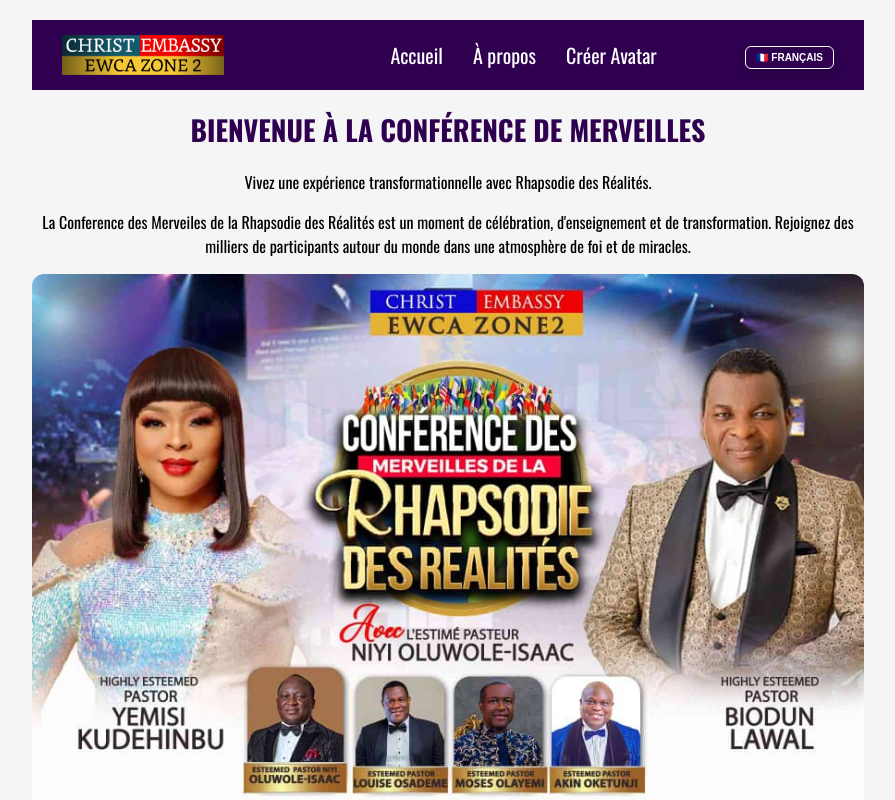
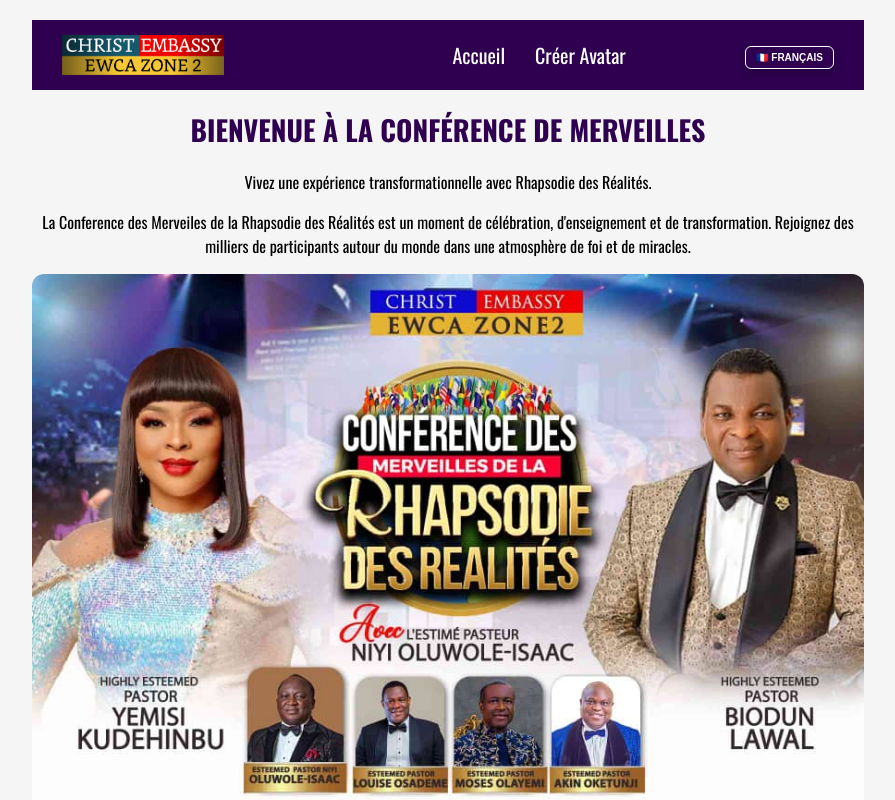
Before and after one commit to chrislove-josue/CE_BENIN_REP, a React (Create React App) app: page / in a window 1280 px wide. Shown: the top 800 px of the page, without its empty margins (192-1087 px from the left). Built offline with nearby package versions, Linux system fonts and the light colour scheme.

Commit message:
mise à jour header pour 2 pages

```diff
--- a/src/components/Header.js
+++ b/src/components/Header.js
@@ -55,7 +55,7 @@
       {/* Navigation */}
       <nav className={`nav ${menuOpen ? "open" : ""}`}>
         <Link to="/" className="nav-link"> {language === "fr" ? "Accueil" : "Home"} </Link>
-        <Link to="/about" className="nav-link"> {language === "fr" ? "À propos" : "About"} </Link>
+        {/* <Link to="/about" className="nav-link"> {language === "fr" ? "À propos" : "About"} </Link> */}
         <Link to="/avatar" className="nav-link"> {language === "fr" ? "Créer Avatar" : "Create Avatar"} </Link>
       </nav>
 
```
